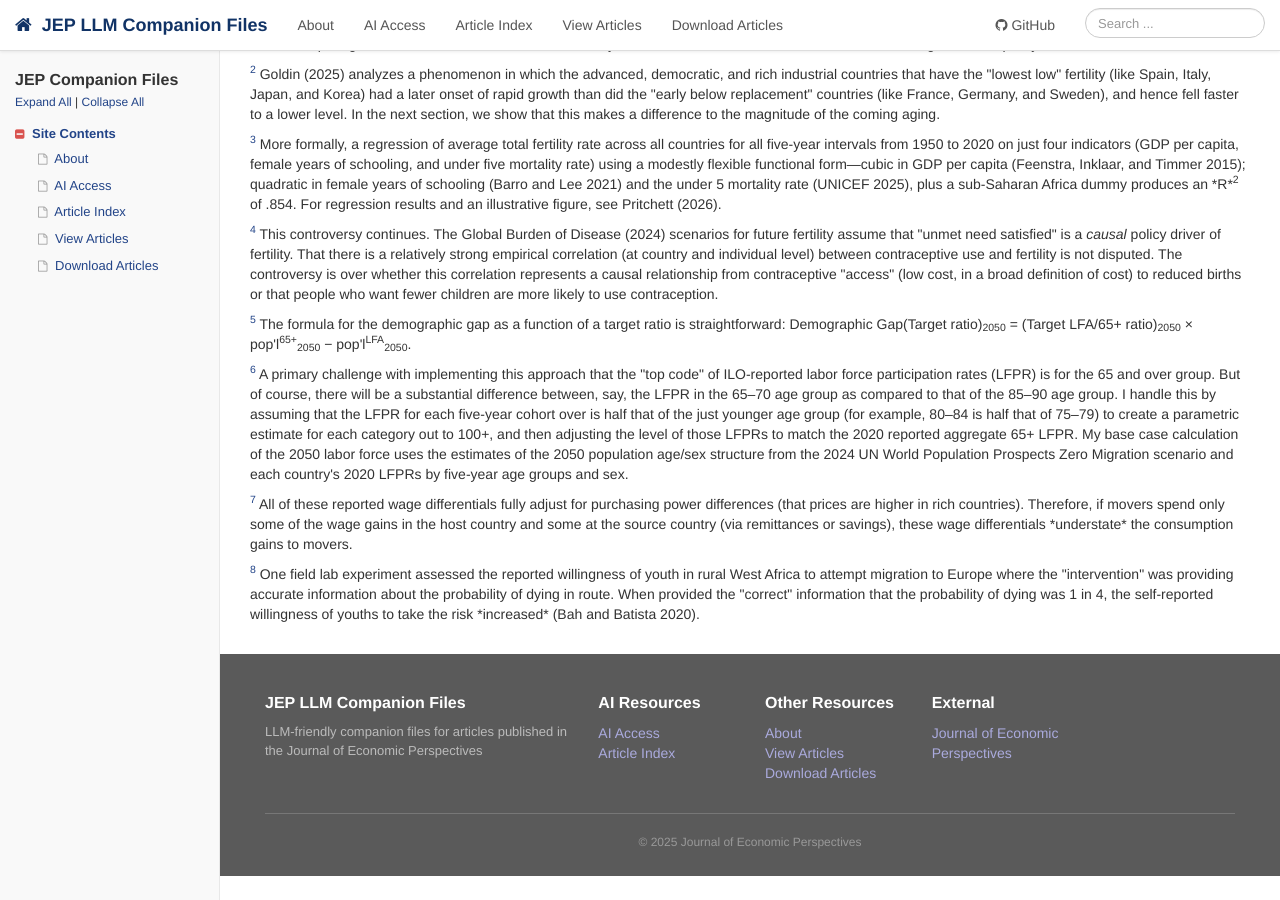
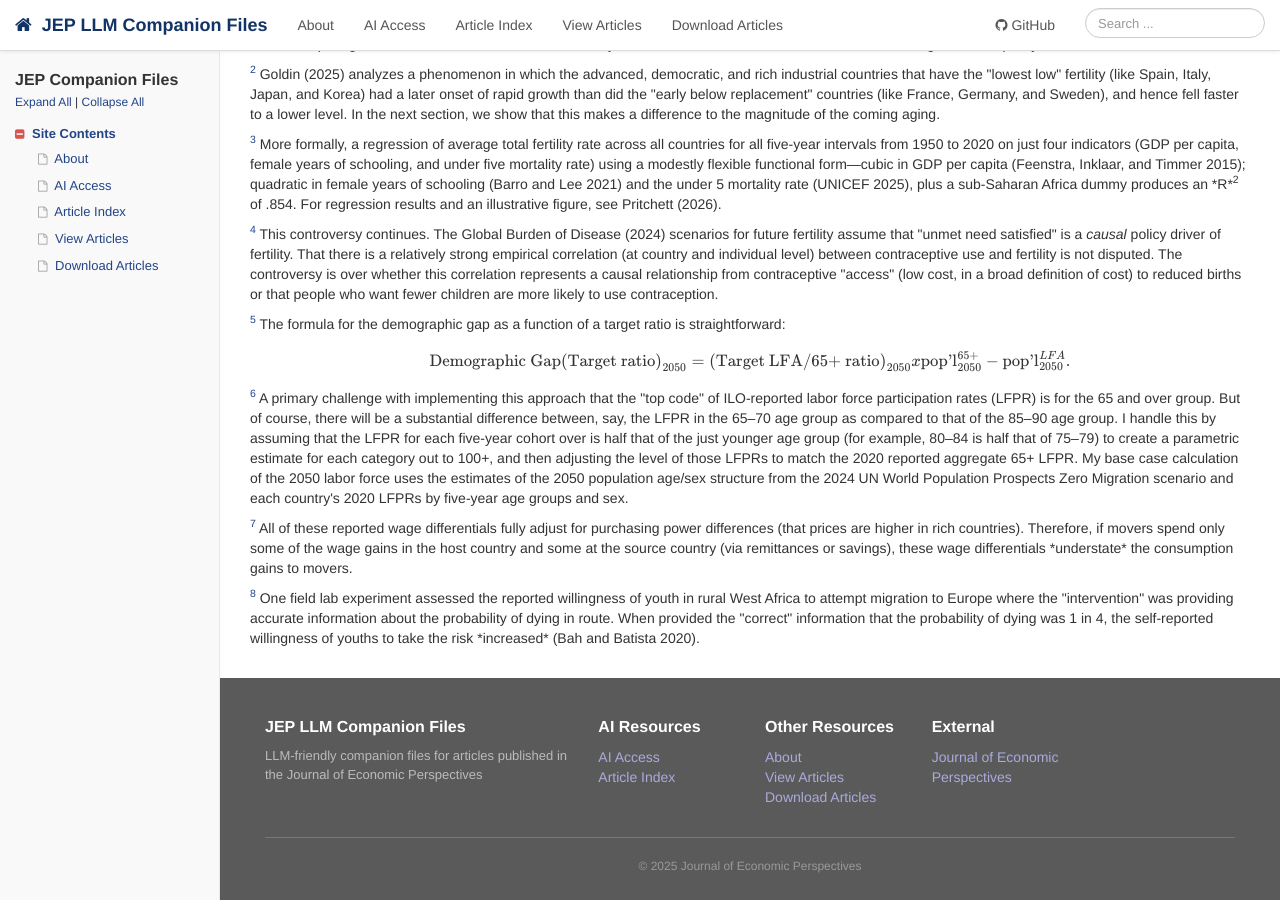
Before and after one commit to liegroup-dartmouth/working-aea-jep, a Jekyll site: the page built from papers/v40n1/pritchett/paper.md, in a window 1280 px wide and 900 px high, scrolled down 13390 px. Built offline with Jekyll 4.4.1, drawn with Linux system fonts in a browser that asks for light colours; comment, search, counter and statistics services are not loaded; before the commit the page ends 14266 px from its top, so only the background shows below that.

```diff
--- a/papers/v40n1/pritchett/paper.md
+++ b/papers/v40n1/pritchett/paper.md
@@ -311,7 +311,9 @@ It seems politically impossible to meet the labor force needs of the aging econo
 
 <p id="footnote-029"><sup><a href="#footnote-029-backlink">4</a></sup> This controversy continues. The Global Burden of Disease (2024) scenarios for future fertility assume that "unmet need satisfied" is a <em>causal</em> policy driver of fertility. That there is a relatively strong empirical correlation (at country and individual level) between contraceptive use and fertility is not disputed. The controversy is over whether this correlation represents a causal relationship from contraceptive "access" (low cost, in a broad definition of cost) to reduced births or that people who want fewer children are more likely to use contraception.</p>
 
-<p id="footnote-028"><sup><a href="#footnote-028-backlink">5</a></sup> The formula for the demographic gap as a function of a target ratio is straightforward: Demographic Gap(Target ratio)<sub>2050</sub> = (Target LFA/65+ ratio)<sub>2050</sub> × pop'l<sup>65+</sup><sub>2050</sub> − pop'l<sup>LFA</sup><sub>2050</sub>.</p>
+<p id="footnote-028"><sup><a href="#footnote-028-backlink">5</a></sup> The formula for the demographic gap as a function of a target ratio is straightforward:
+
+$$\text{Demographic Gap(Target ratio)}_{2050} = \text{(Target LFA/65+ ratio)}_{2050} x \text{pop'l}_{2050}^{65+} - \text{pop'l}_{2050}^{LFA}.$$
 
 <p id="footnote-027"><sup><a href="#footnote-027-backlink">6</a></sup> A primary challenge with implementing this approach that the "top code" of ILO-reported labor force participation rates (LFPR) is for the 65 and over group. But of course, there will be a substantial difference between, say, the LFPR in the 65–70 age group as compared to that of the 85–90 age group. I handle this by assuming that the LFPR for each five-year cohort over is half that of the just younger age group (for example, 80–84 is half that of 75–79) to create a parametric estimate for each category out to 100+, and then adjusting the level of those LFPRs to match the 2020 reported aggregate 65+ LFPR. My base case calculation of the 2050 labor force uses the estimates of the 2050 population age/sex structure from the 2024 UN World Population Prospects Zero Migration scenario and each country's 2020 LFPRs by five-year age groups and sex.</p>
 
```
